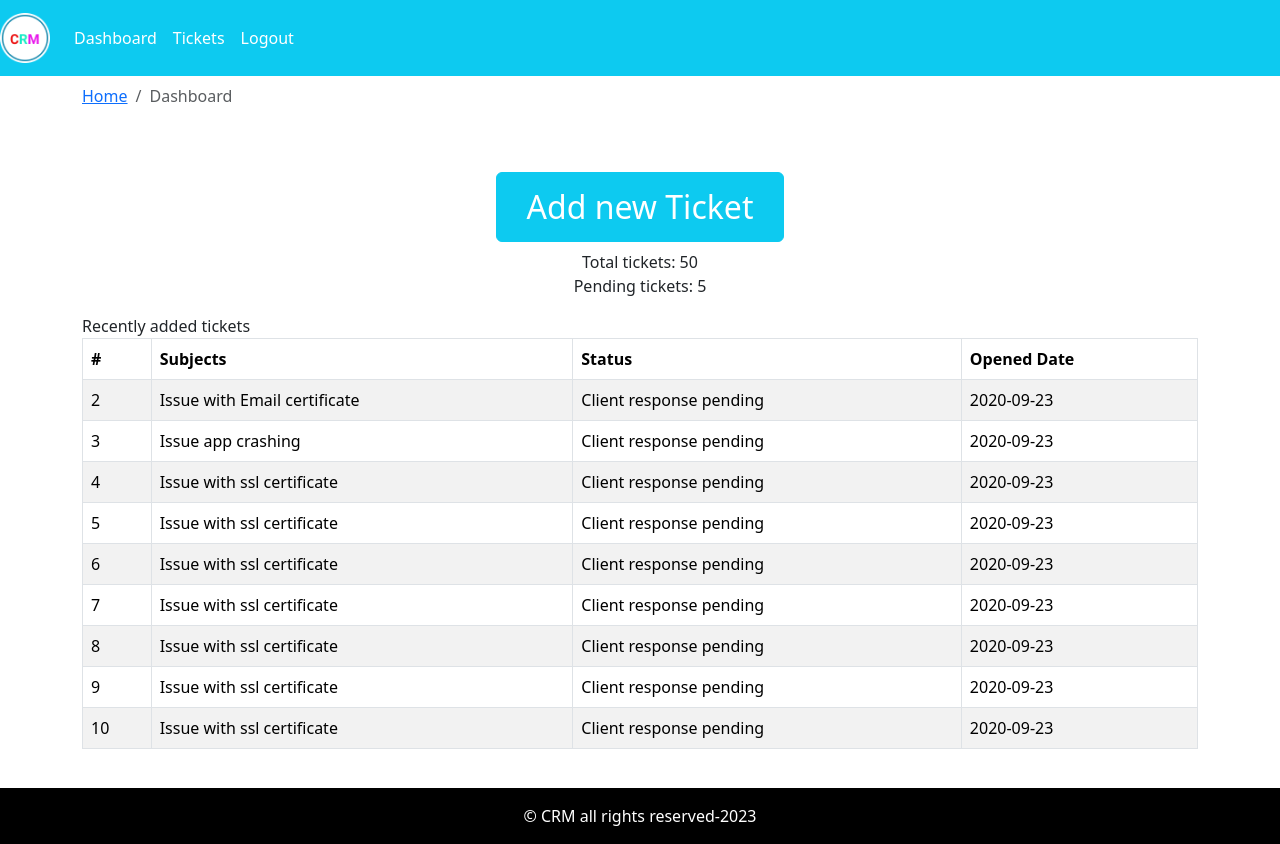
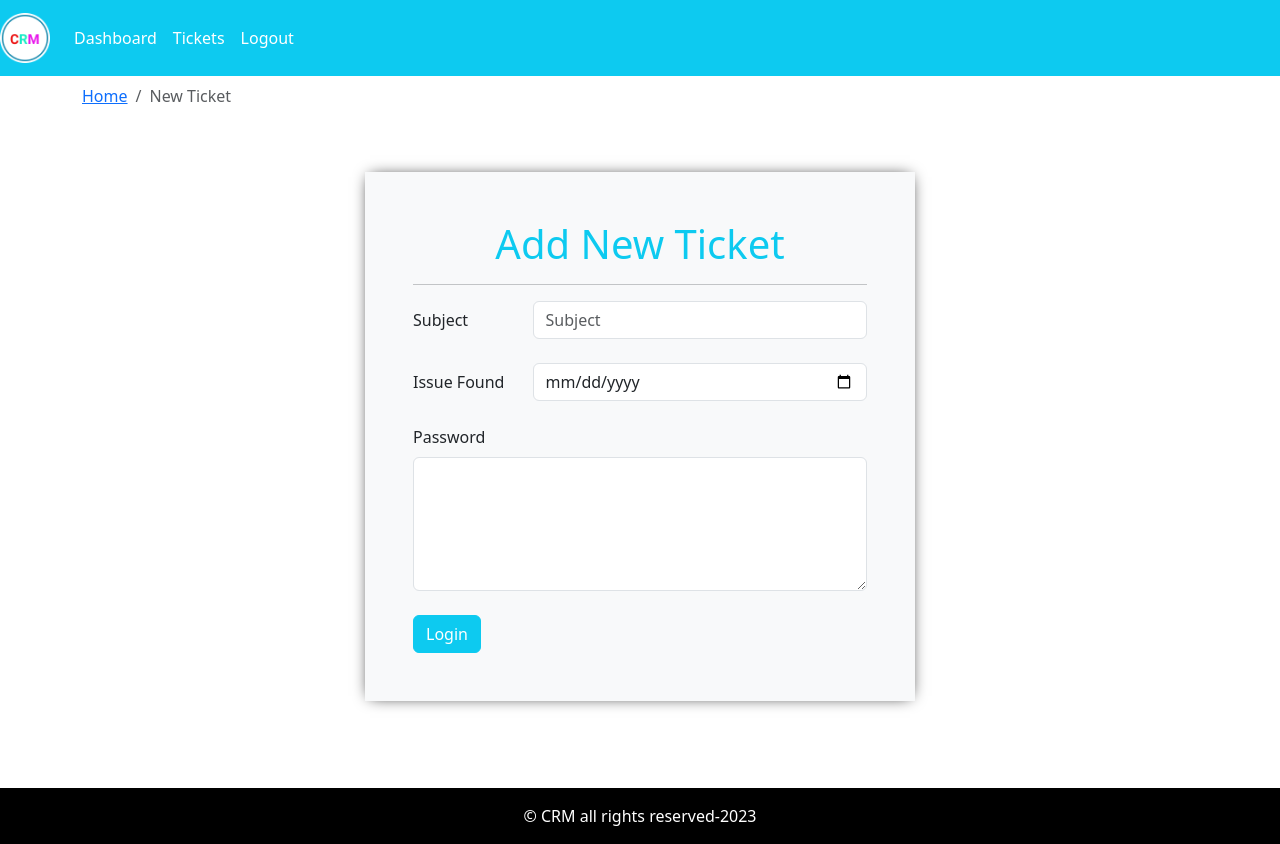
Before and after one commit to Himanshi1207/soa-ticket-system-frontend, a React (Create React App) app: page / in a window 1280 px wide. Built offline with nearby package versions, Linux system fonts and the light colour scheme.

Commit message:
added new ticket form

```diff
--- a/src/App.js
+++ b/src/App.js
@@ -2,12 +2,14 @@
 import { DefaultLayout } from "./layout/DefaultLayout";
 import { Dashboard } from "./pages/dashboard/Dashboard.page";
 import Entry from "./pages/entry/entry.page";
+import { AddTicket } from "./pages/new-ticket/AddTicket.page";
 function App() {
   return (
     <div className="App">
       {/* <Entry/> */}
       <DefaultLayout>
-        <Dashboard />
+        {/* <Dashboard /> */}
+        <AddTicket/>
       </DefaultLayout>
     </div>
   );
--- /dev/null
+++ b/src/components/add-ticket-form/AddTicketForm.comp.js
@@ -0,0 +1,74 @@
+import React from "react";
+import { Form, Button, Row, Col } from "react-bootstrap";
+import PropTypes from "prop-types";
+import "./add-ticket-form.style.css";
+export const AddTicketForm = ({
+  handleOnSumit,
+  handleOnChange,
+  frmDt,
+  frmDataErro,
+}) => {
+  console.log(frmDt);
+  return (
+    <div className="jumbotrom p-5 mt-5 add-new-ticket bg-light">
+      <h1 className="text-info text-center">Add New Ticket</h1>
+      <hr />
+      <Form autoComplete="off" onSubmit={handleOnSumit}>
+        <Form.Group className="pb-4" as={Row}>
+          <Form.Label column sm={3}>
+            Subject
+          </Form.Label>
+          <Col sm={9}>
+            <Form.Control
+              name="subject"
+              value={frmDt.suject}
+              onChange={handleOnChange}
+              placeholder="Subject"
+              required
+            />
+          </Col>
+        </Form.Group>
+        <Form.Text className="text-danger">{frmDataErro.subject && "Subject is required"}</Form.Text>
+        <Form.Group className="pb-4" as={Row}>
+          <Form.Label column sm={3}>
+            Issue Found
+          </Form.Label>
+          <Col sm={9}>
+            <Form.Control
+              type="date"
+              name="issueDate"
+              value={frmDt.issueDate}
+              onChange={handleOnChange}
+              required
+            />
+          </Col>
+        </Form.Group>
+        <Form.Group className="pb-4">
+          <Form.Label>Password</Form.Label>
+          <Form.Control
+            as="textarea"
+            name="detail"
+            rows="5"
+            value={frmDt.detail}
+            onChange={handleOnChange}
+            required
+          />
+        </Form.Group>
+        <Button
+          type="sumbit"
+          block="true"
+          variant="info"
+          style={{ color: "white" }}
+        >
+          Login
+        </Button>
+      </Form>
+    </div>
+  );
+};
+AddTicketForm.propTypes = {
+  handleOnSumit: PropTypes.func.isRequired,
+  handleOnChange: PropTypes.func.isRequired,
+  frmDt: PropTypes.object.isRequired,
+  frmDataErro: PropTypes.object.isRequired,
+};
--- /dev/null
+++ b/src/components/add-ticket-form/add-ticket-form.style.css
@@ -0,0 +1,7 @@
+.add-new-ticket {
+    max-width: 550px;
+    margin-left: auto;
+    margin-right: auto;
+
+    box-shadow: 0px 0px 15px -5px black;
+}
--- /dev/null
+++ b/src/pages/new-ticket/AddTicket.page.js
@@ -0,0 +1,61 @@
+import React, { useState, useEffect } from "react";
+import { Container, Row, Col } from "react-bootstrap";
+import { PageBreacrumb } from "../../components/breadcrumb/Breacrumb.comp";
+import { AddTicketForm } from "../../components/add-ticket-form/AddTicketForm.comp";
+import { shortText } from "../../utils/validation";
+
+const initialFrmDt = {
+  subject: "",
+  issueDate: "",
+  detail: "",
+};
+const initialFrmError = {
+  subject: false,
+  issueDate: false,
+  detail: false,
+};
+export const AddTicket = () => {
+  const [frmData, setFrmData] = useState(initialFrmDt);
+  const [frmDataErro, setFrmDataErro] = useState(initialFrmError);
+  useEffect(() => {}, [frmData, frmDataErro]);
+  const handleOnSumit = async (e) => {
+    e.preventDefault();
+    setFrmDataErro(initialFrmError)
+
+    const isSubjectValid = await shortText(frmData.subject);
+
+    setFrmDataErro({
+      ...initialFrmError,
+      subject: !isSubjectValid,
+    });
+    console.log("form sumit request received", frmData);
+  };
+  const handleOnChange = (e) => {
+    const { name, value } = e.target;
+
+    setFrmData({
+      ...frmData,
+      [name]: value,
+    });
+    // console.log(name, value);
+  };
+  return (
+    <Container>
+      <Row>
+        <Col>
+          <PageBreacrumb page="New Ticket" />
+        </Col>
+      </Row>
+      <Row>
+        <Col>
+          <AddTicketForm
+            handleOnChange={handleOnChange}
+            handleOnSumit={handleOnSumit}
+            frmDt={frmData}
+            frmDataErro={frmDataErro}
+          />
+        </Col>
+      </Row>
+    </Container>
+  );
+};
--- /dev/null
+++ b/src/utils/validation.js
@@ -0,0 +1,3 @@
+export const shortText = (str) => {
+  return str.length >= 3 && str.length <= 100;
+};
```
